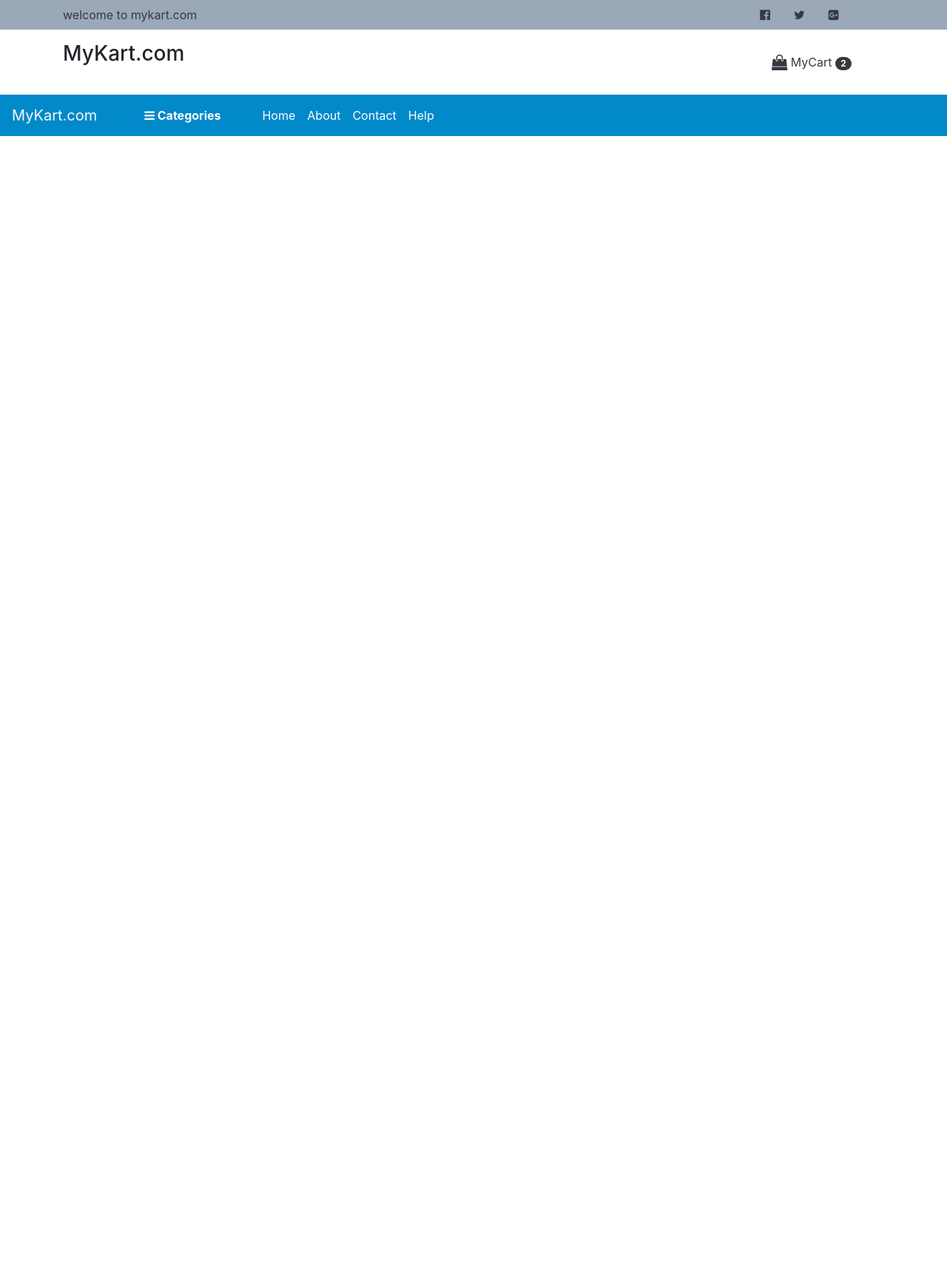
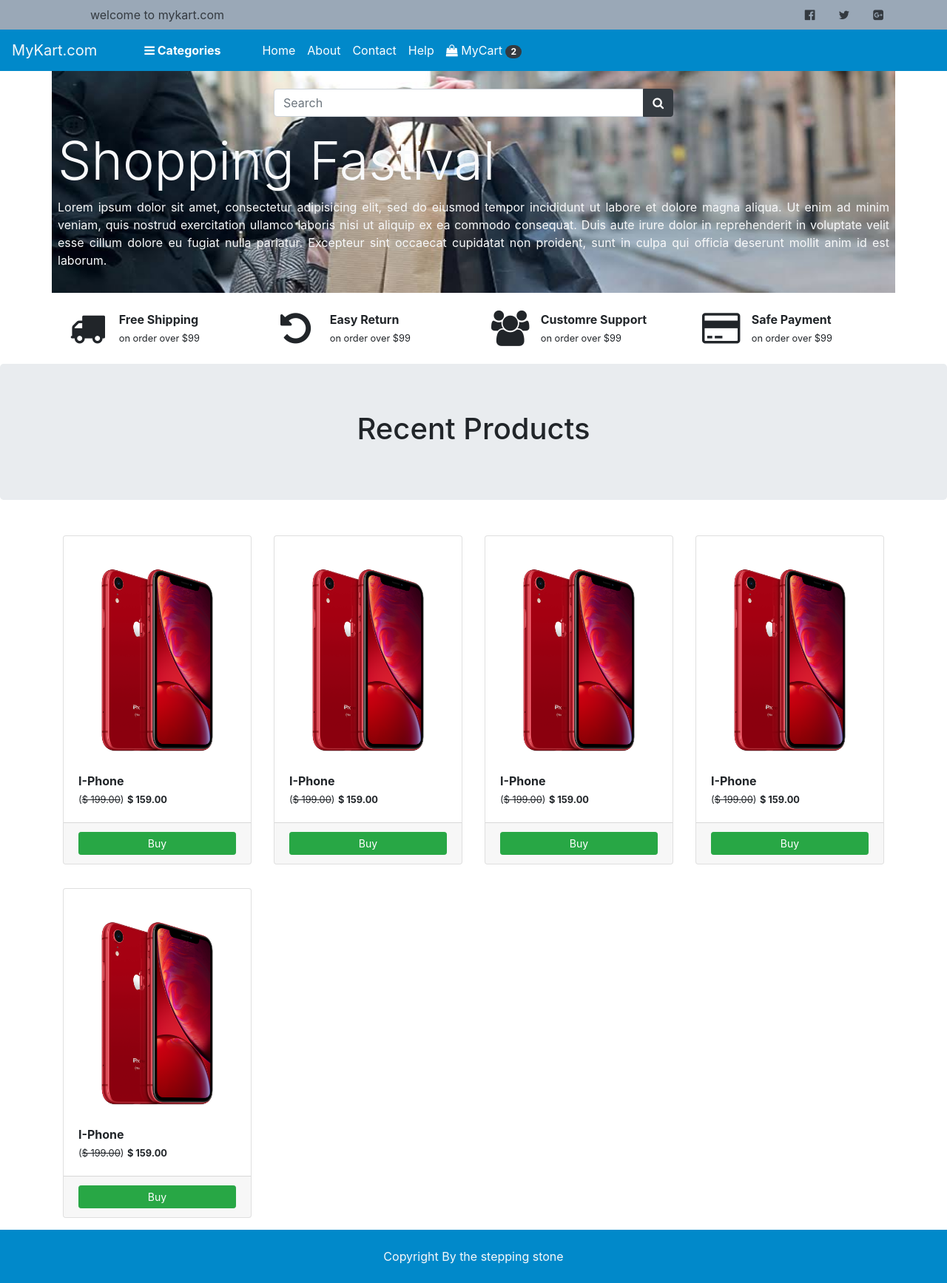
Before and after one commit to jamesjoel/tss_12, a PHP site: page / in a window 1280 px wide. Shown: the whole page at 74% size. Before the commit the page ends 184 px from the top, so only its background shows below. Run offline with PHP 8.4, Linux system fonts and the light colour scheme.

Commit message:
project design complete

```diff
--- a/project/css/style.css
+++ b/project/css/style.css
@@ -16,3 +16,9 @@
 .social .nav-item .nav-link{
 	color: #343a40 !important;
 }
+.slider{
+	min-height: 300px;
+	background-image: url("../images/slider2.jpeg");
+	background-repeat: no-repeat;
+	background-size: 100% 100%;
+}
--- a/project/index.html
+++ b/project/index.html
@@ -7,18 +7,21 @@
 	<link rel="stylesheet" type="text/css" href="css/style.css">
 	<script src="js/jquery.js"></script>
 	<script src="js/bootstrap.bundle.js"></script>
+
+	<meta name="viewport" content="width=device-width, initial-scale=1" />
+
 </head>
 <body>
 <div class="container-fluid bg-secondary-1">
 	<div class="container">
 		<div class="row">
-			<div class="col-md-3 text-dark col-7 col-sm-7">
+			<div class="col-md-3 text-dark col-12 col-sm-12 d-flex justify-content-center">
 				<p class="m-0 py-2">welcome to mykart.com</p>
 			</div>
-			<div class="col-md-9 col-5 col-sm-5">
+			<div class="col-md-9 col-12 col-sm-12   justify-content-md-end justify-content-center d-flex">
 				<div class="row">
-					<div class="col-md-9"></div>
-					<div class="col-md-3">
+
+
 						<ul class="nav social">
 							<li class="nav-item">
 								<a class="nav-link" href="#"><i class="fa fa-facebook-official" aria-hidden="true"></i></a>
@@ -30,28 +33,28 @@
 								<a class="nav-link" href="#"><i class="fa fa-google-plus-square" aria-hidden="true"></i></a>
 							</li>
 						</ul>
-					</div>
+
 				</div>
 			</div>
 		</div>
 	</div>
 </div>
-<div class="container-fluid">
+<!-- <div class="container-fluid">
 	<div class="container">
 		<div class="row">
-			<div class="col-md-3 col-3 col-sm-3">
-				<h3 class="py-3">MyKart.com</h3>
+			<div class="col-md-3 col-6 col-sm-6">
+				<h4 class="py-md-3">MyKart.com</h4>
 			</div>
-			<div class="col-md-7 col-12 col-sm-12"></div>
-			<div class="col-md-2 col-5 col-sm-5">
 
-				<a href="#" class="my-4 d-block p-2 text-dark"><i class="fa fa-lg fa-shopping-bag" aria-hidden="true"></i> MyCart <span class="badge badge-pill badge-dark">2</span></a>
+			<div class="col-md-2 col-6 col-sm-6">
+
+				<a href="#" class="my-md-4 d-block p-md-2 text-dark"><i class="fa fa-lg fa-shopping-bag" aria-hidden="true"></i> MyCart <span class="badge badge-pill badge-dark">2</span></a>
 			</div>
 		</div>
 	</div>
-</div>
+</div> -->
 
-<nav class="navbar nav-color navbar-expand-sm text-light">
+<nav class="navbar nav-color navbar-expand-sm text-light sticky-top">
 	<a class="navbar-brand text-light" href="#">MyKart.com</a>
 	<button class="navbar-toggler bg-light" data-toggle="collapse" data-target="#menu">
 		<i class="fa fa-bars" aria-hidden="true"></i>
@@ -84,10 +87,186 @@
 			<li class="nav-item">
 				<a class="nav-link" href="#">Help</a>
 			</li>
+			<li class="nav-item">
+				<a href="#" class="nav-link"><i class="fa fa-shopping-bag" aria-hidden="true"></i> MyCart <span class="badge badge-pill badge-dark">2</span></a>
+			</li>
 		</ul>
 	</div>
 </nav>
 
+<div class="container-fluid">
+	<div class="container bg-danger slider pt-4">
+
+		<div class="row">
+			<div class="col-md-6 offset-md-3">
+				<div class="form-group">
+					<div class="input-group">
+						<input type="text" placeholder="Search" class="form-control" />
+						<div class="input-group-append">
+							<button class="btn btn-dark">
+								<i class="fa fa-search" aria-hidden="true"></i>
+							</button>
+						</div>
+					</div>
+				</div>
+			</div>
+		</div>
+		<div class="row px-2">
+			<h1 class="display-3 text-light">Shopping Fastival</h1>
+			<p class="text-light text-justify">Lorem ipsum dolor sit amet, consectetur adipisicing elit, sed do eiusmod
+			tempor incididunt ut labore et dolore magna aliqua. Ut enim ad minim veniam,
+			quis nostrud exercitation ullamco laboris nisi ut aliquip ex ea commodo
+			consequat. Duis aute irure dolor in reprehenderit in voluptate velit esse
+			cillum dolore eu fugiat nulla pariatur. Excepteur sint occaecat cupidatat non
+			proident, sunt in culpa qui officia deserunt mollit anim id est laborum.</p>
+		</div>
+
+	</div>
+</div>
+
+<div class="container">
+	<div class="row">
+		<div class="col-md-3 p-4 col-6 col-sm-6">
+			<div class="row">
+				<div class="col-md-3">
+					<i class="fa fa-truck fa-3x" aria-hidden="true"></i>
+
+				</div>
+				<div class="col-md-9">
+					<p class="p-0 m-0 font-weight-bold">Free Shipping</p>
+					<small>on order over $99</small>
+				</div>
+			</div>
+		</div>
+
+		<div class="col-md-3 p-4 col-6 col-sm-6">
+			<div class="row">
+				<div class="col-md-3">
+					<i class="fa fa-undo fa-3x" aria-hidden="true"></i>
+
+				</div>
+				<div class="col-md-9">
+					<p class="p-0 m-0 font-weight-bold">Easy Return</p>
+					<small>on order over $99</small>
+				</div>
+			</div>
+		</div>
+
+		<div class="col-md-3 p-4 col-6 col-sm-6">
+			<div class="row">
+				<div class="col-md-3">
+					<i class="fa fa-users fa-3x" aria-hidden="true"></i>
+
+				</div>
+				<div class="col-md-9">
+					<p class="p-0 m-0 font-weight-bold">Customre Support</p>
+					<small>on order over $99</small>
+				</div>
+			</div>
+		</div>
+
+		<div class="col-md-3 p-4 col-6 col-sm-6">
+			<div class="row">
+				<div class="col-md-3">
+					<i class="fa fa-credit-card fa-3x" aria-hidden="true"></i>
+
+				</div>
+				<div class="col-md-9">
+					<p class="p-0 m-0 font-weight-bold">Safe Payment</p>
+					<small>on order over $99</small>
+				</div>
+			</div>
+		</div>
+	</div>
+</div>
+<div class="jumbotron">
+	<h1 class="text-center">Recent Products</h1>
+</div>
+<div class="container">
+	<div class="row">
+		<div class="col-md-3 col-6 col-sm-6">
+			<div class="card my-3">
+				<img src="images/1.png" class="card-img-top">
+
+				<div class="card-body">
+					<p class="font-weight-bold m-0 p-0">I-Phone</p>
+					<small>(<del>$ 199.00</del>)</small>
+					<small class="font-weight-bold">$ 159.00</small>
+				</div>
+				<div class="card-footer">
+					<button class="btn btn-sm btn-success btn-block">Buy</button>
+				</div>
+			</div>
+		</div>
+
+		<div class="col-md-3 col-6 col-sm-6">
+			<div class="card my-3">
+				<img src="images/1.png" class="card-img-top">
+
+				<div class="card-body">
+					<p class="font-weight-bold m-0 p-0">I-Phone</p>
+					<small>(<del>$ 199.00</del>)</small>
+					<small class="font-weight-bold">$ 159.00</small>
+				</div>
+				<div class="card-footer">
+					<button class="btn btn-sm btn-success btn-block">Buy</button>
+				</div>
+			</div>
+		</div>
+
+		<div class="col-md-3 col-6 col-sm-6">
+			<div class="card my-3">
+				<img src="images/1.png" class="card-img-top">
+
+				<div class="card-body">
+					<p class="font-weight-bold m-0 p-0">I-Phone</p>
+					<small>(<del>$ 199.00</del>)</small>
+					<small class="font-weight-bold">$ 159.00</small>
+				</div>
+				<div class="card-footer">
+					<button class="btn btn-sm btn-success btn-block">Buy</button>
+				</div>
+			</div>
+		</div>
+
+		<div class="col-md-3 col-6 col-sm-6">
+			<div class="card my-3">
+				<img src="images/1.png" class="card-img-top">
+
+				<div class="card-body">
+					<p class="font-weight-bold m-0 p-0">I-Phone</p>
+					<small>(<del>$ 199.00</del>)</small>
+					<small class="font-weight-bold">$ 159.00</small>
+				</div>
+				<div class="card-footer">
+					<button class="btn btn-sm btn-success btn-block">Buy</button>
+				</div>
+			</div>
+		</div>
+
+		<div class="col-md-3 col-6 col-sm-6">
+			<div class="card my-3">
+				<img src="images/1.png" class="card-img-top">
+
+				<div class="card-body">
+					<p class="font-weight-bold m-0 p-0">I-Phone</p>
+					<small>(<del>$ 199.00</del>)</small>
+					<small class="font-weight-bold">$ 159.00</small>
+				</div>
+				<div class="card-footer">
+					<button class="btn btn-sm btn-success btn-block">Buy</button>
+				</div>
+			</div>
+		</div>
+	</div>
+</div>
+
+<div class="container-fluid nav-color">
+	<div class="container">
+		<p class="text-light m-0 p-4 text-center">Copyright By the stepping stone</p>
+	</div>
+</div>
+
 
 </body>
 </html>
```
Also changed, not shown: boot/form.html (added, +85 -0 lines), project/images/1.png (added), project/images/2.jpg (added), project/images/3.jpg (added), project/images/4.jpg (added), project/images/5.jpg (added), project/images/slider.jpeg (added), project/images/slider2.jpeg (added).
